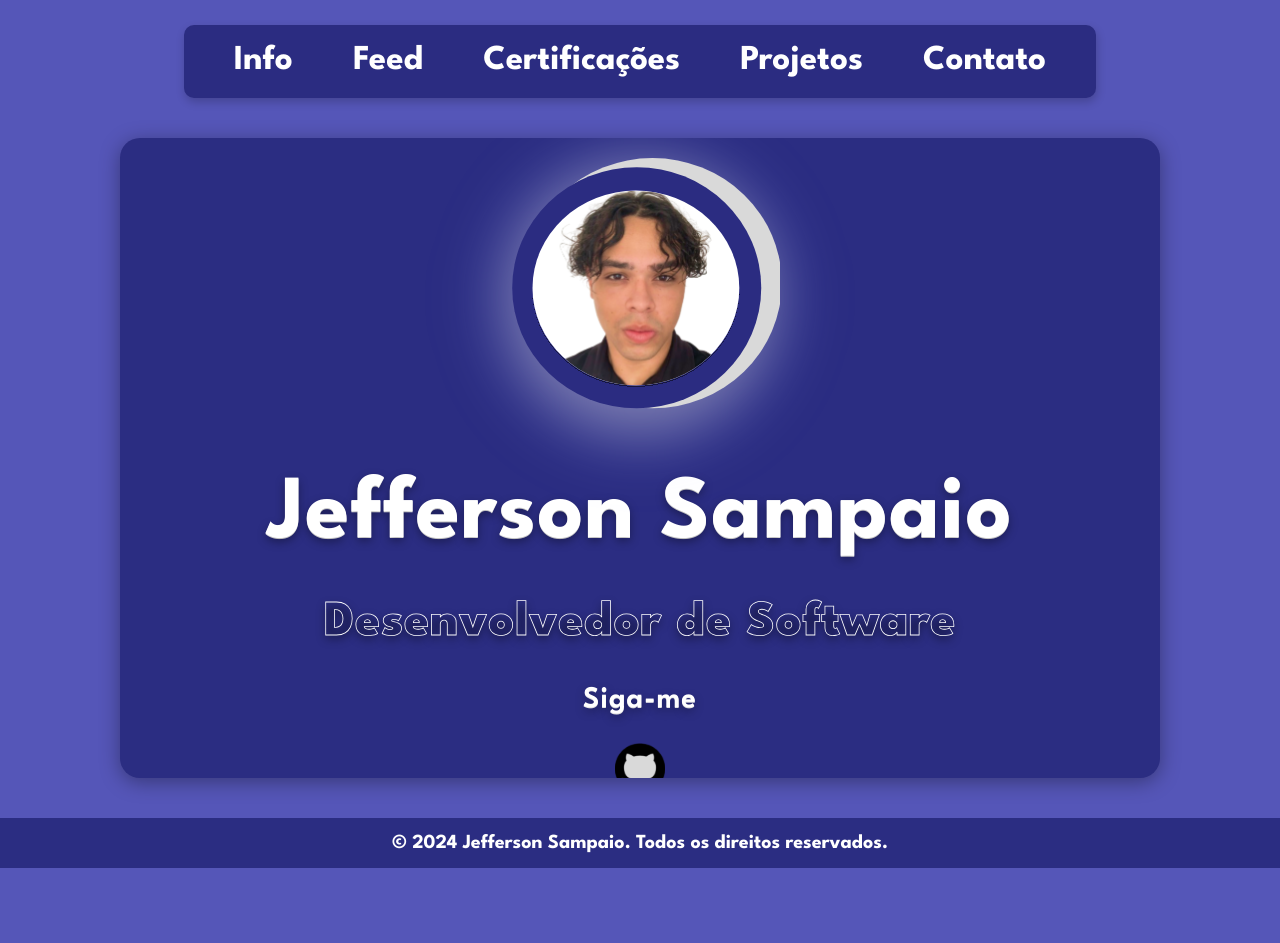
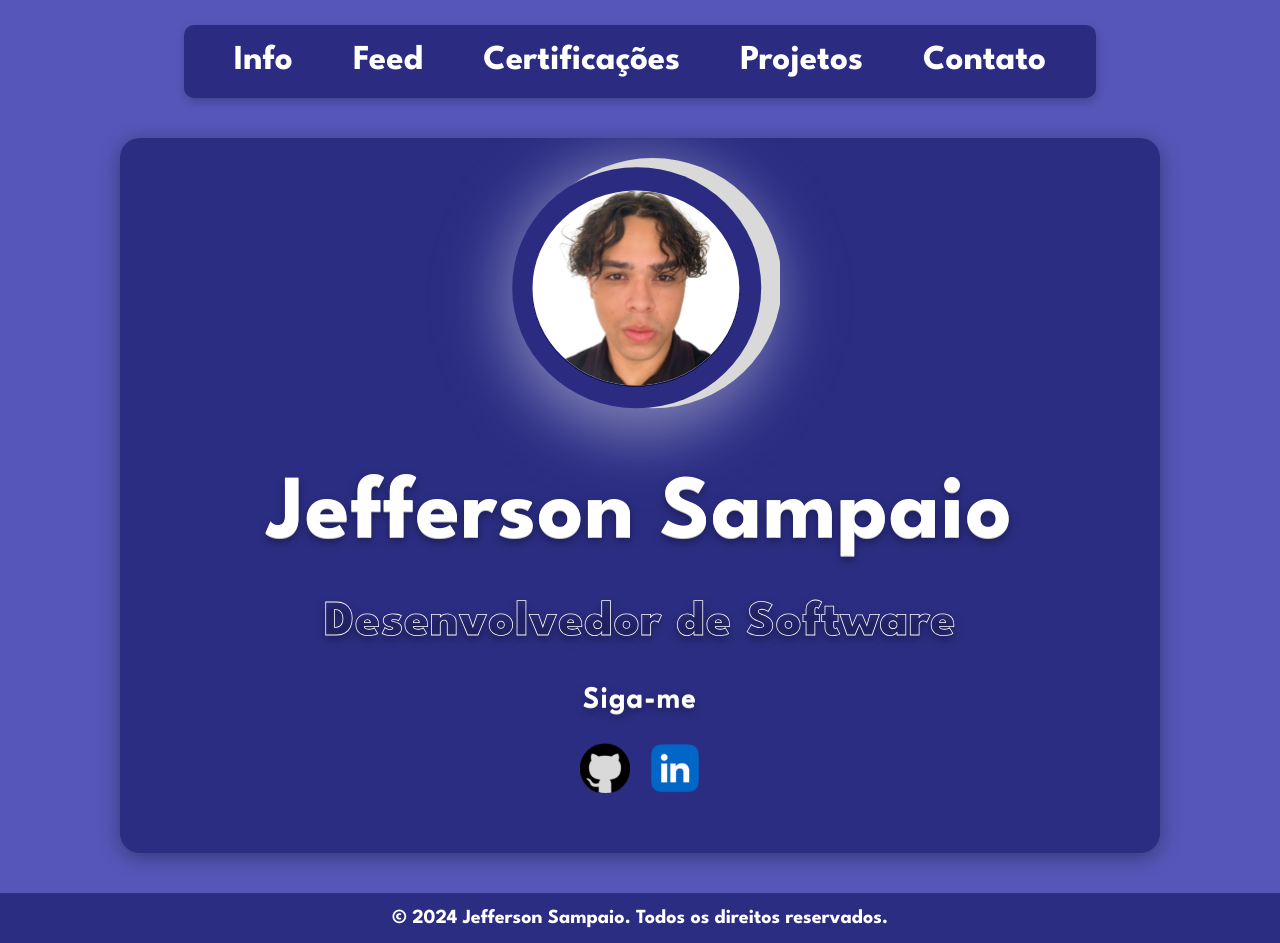
Before and after one commit to JeffSSampaio/portifolio, a React (Vite) app: page /homepage in a window 1280 px wide. Before the commit the page ends 868 px from the top, so only its background shows below. Built offline with nearby package versions, Linux system fonts and the light colour scheme; no server answers.

Commit message:
fix: alterações e implementações do CardPerfil

```diff
--- a/src/components/CardPerfil.jsx
+++ b/src/components/CardPerfil.jsx
@@ -7,11 +7,11 @@ import linkedinIcon from '../assets/linkedin_icon.svg';
 function CardPerfil({children}) {
 
     return (
-        <div className="card-perfil">
+        <div className="card-perfil  p-10 md:p-16  w-full max-w-[65rem] min-h-[40rem] rounded-2xl shadow-xl flex flex-col items-center overflow-hidden">
             {children}
 
-            <div className='container-foto'>
-            <img src={fotoPerfil} alt="foto" srcset="" className='fotoPerfil' />
+            <div className='container-foto' >
+            <img src={fotoPerfil} alt="foto"  className='fotoPerfil' />
             </div>
             <h1 className='nome-perfil'>Jefferson Sampaio</h1>
             <h2 className='objetivo-perfil'>Desenvolvedor de Software</h2>
@@ -19,8 +19,8 @@ function CardPerfil({children}) {
             <div className='container-redes-perfil'>
                 <h3>Siga-me</h3>
                 <div className='container-icons'>
-                <a href="https://github.com/JeffSSampaio"><img src={githubIcon} alt="github" srcset=""  className='icon'/> </a>
-                <a href="https://www.linkedin.com/in/jeffersonssampaio/"><img src={linkedinIcon} alt="linkedin" srcset="" className='icon'/></a>
+                <a href="https://github.com/JeffSSampaio"><img src={githubIcon} alt="github"  className='icon'/> </a>
+                <a href="https://www.linkedin.com/in/jeffersonssampaio/"><img src={linkedinIcon} alt="linkedin"  className='icon'/></a>
                 </div>
 
             </div>
--- a/src/styles/cardperfil.css
+++ b/src/styles/cardperfil.css
@@ -3,7 +3,7 @@
     padding: 60px;
     margin: 20px;
     width: 65rem;
-    height: 40rem;
+     min-height: 40rem;
     border-radius: 20px;
     box-shadow: 0 4px 20px rgba(0, 0, 0, 0.35);
     display: flex;
@@ -100,6 +100,10 @@
         0 1px 0 ;
 }
 
+.container-icons {
+    display: flex;
+}
+
 .icon {
     width: 50px;
     height: 50px;
```
